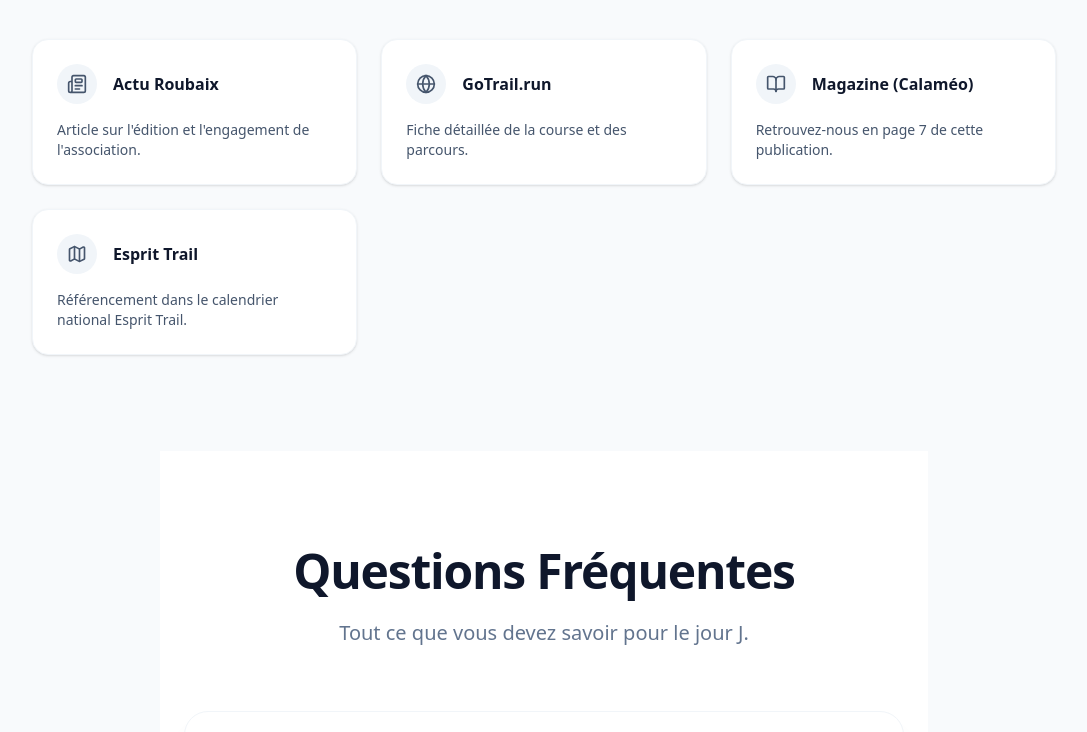
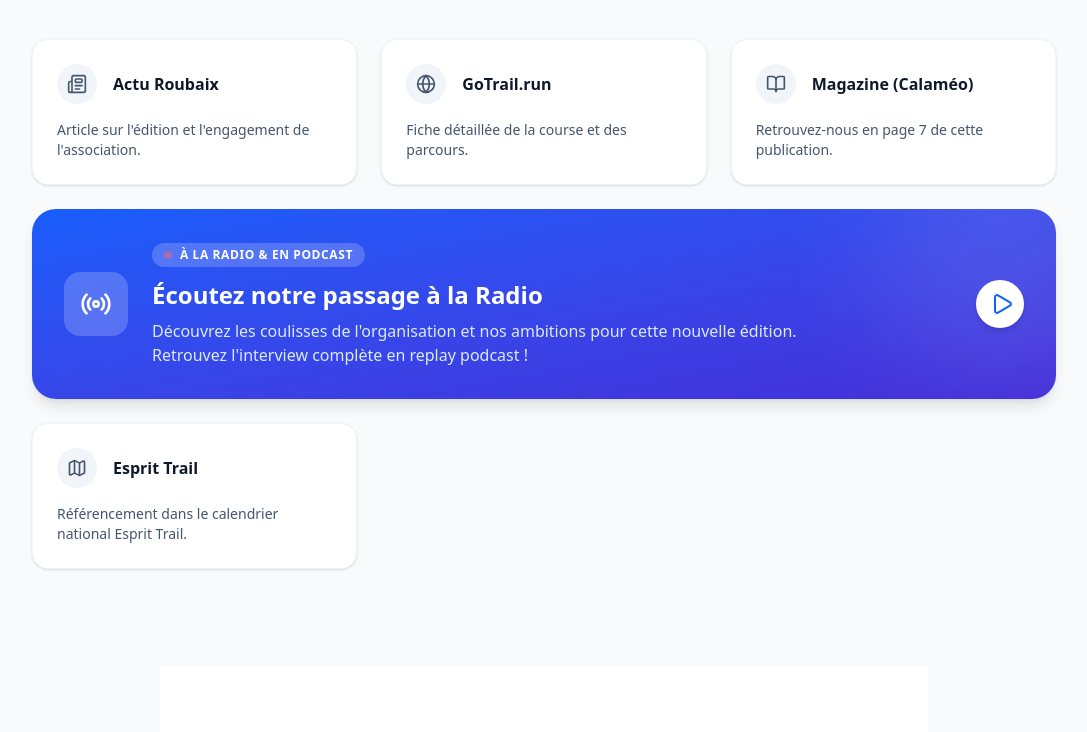
Before and after one commit to lafrejairollaise/La-Fr-jairollaise-site, a React (Vite) app: page / in a window 1280 px wide. Shown: the part 10340-11072 px from the top of the page, without its empty margins (96-1183 px from the left). Built offline with nearby package versions, Linux system fonts and the light colour scheme.

Commit message:
feat: Add radio & podcast section
Introduces a new interactive card to highlight the association's radio appearance and podcast replay, enhancing user engagement.

```diff
--- a/src/App.tsx
+++ b/src/App.tsx
@@ -1066,6 +1066,30 @@ export default function App() {
             <p className="text-slate-600 text-sm">Retrouvez-nous en page 7 de cette publication.</p>
           </a>
 
+          <a href="#" target="_blank" rel="noopener noreferrer" className="sm:col-span-2 lg:col-span-3 bg-gradient-to-br from-blue-600 to-indigo-700 p-8 rounded-3xl shadow-lg hover:shadow-xl hover:-translate-y-1 transition-all group relative overflow-hidden">
+            <div className="absolute top-0 right-0 w-64 h-64 bg-white/10 rounded-full blur-3xl -mr-20 -mt-20 transition-transform group-hover:scale-110"></div>
+            <div className="relative z-10 flex flex-col sm:flex-row items-start sm:items-center gap-6">
+              <div className="w-16 h-16 rounded-2xl bg-white/20 backdrop-blur-sm flex items-center justify-center text-white shrink-0">
+                <Radio size={32} />
+              </div>
+              <div>
+                <div className="inline-flex items-center gap-2 px-3 py-1 rounded-full bg-white/20 backdrop-blur-sm text-white text-xs font-bold uppercase tracking-wider mb-3">
+                  <span className="w-2 h-2 rounded-full bg-red-400 animate-pulse"></span>
+                  À la radio & en podcast
+                </div>
+                <h3 className="text-2xl font-bold text-white mb-2">Écoutez notre passage à la Radio</h3>
+                <p className="text-blue-100 max-w-2xl">
+                  Découvrez les coulisses de l'organisation et nos ambitions pour cette nouvelle édition. Retrouvez l'interview complète en replay podcast !
+                </p>
+              </div>
+              <div className="mt-6 sm:mt-0 sm:ml-auto shrink-0">
+                <span className="inline-flex items-center justify-center w-12 h-12 rounded-full bg-white text-blue-600 group-hover:scale-110 transition-transform shadow-md">
+                  <Play size={24} className="ml-1" />
+                </span>
+              </div>
+            </div>
+          </a>
+
           <a href="https://www.esprit-trail.com/calendrier_courses/la-frejairollaise/" target="_blank" rel="noopener noreferrer" className="bg-white p-6 rounded-2xl shadow-sm border border-slate-100 hover:shadow-md hover:-translate-y-1 transition-all group">
             <div className="flex items-center gap-4 mb-4">
               <div className="w-10 h-10 rounded-full bg-slate-100 flex items-center justify-center text-slate-600 group-hover:bg-blue-100 group-hover:text-blue-600 transition-colors">
```
